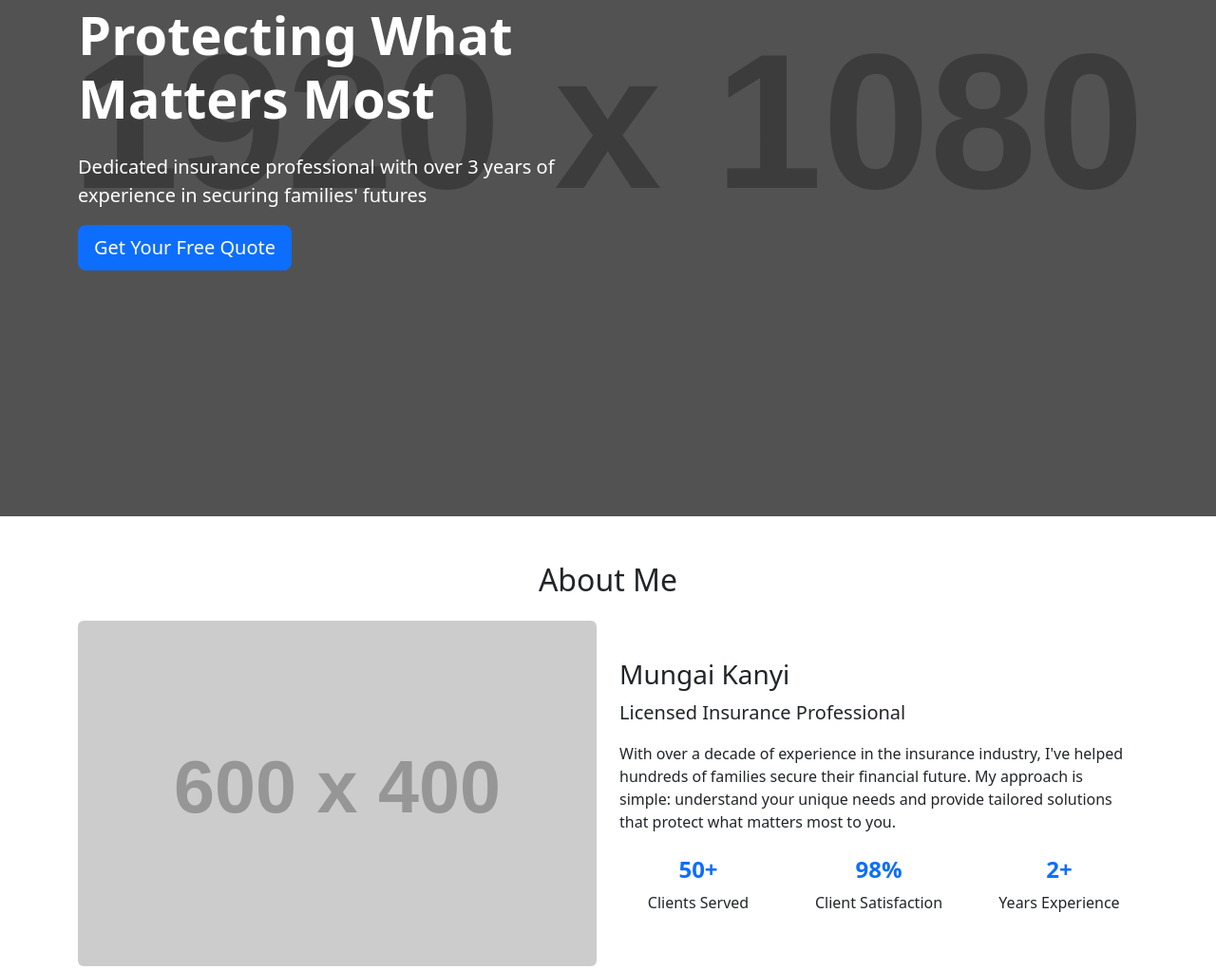
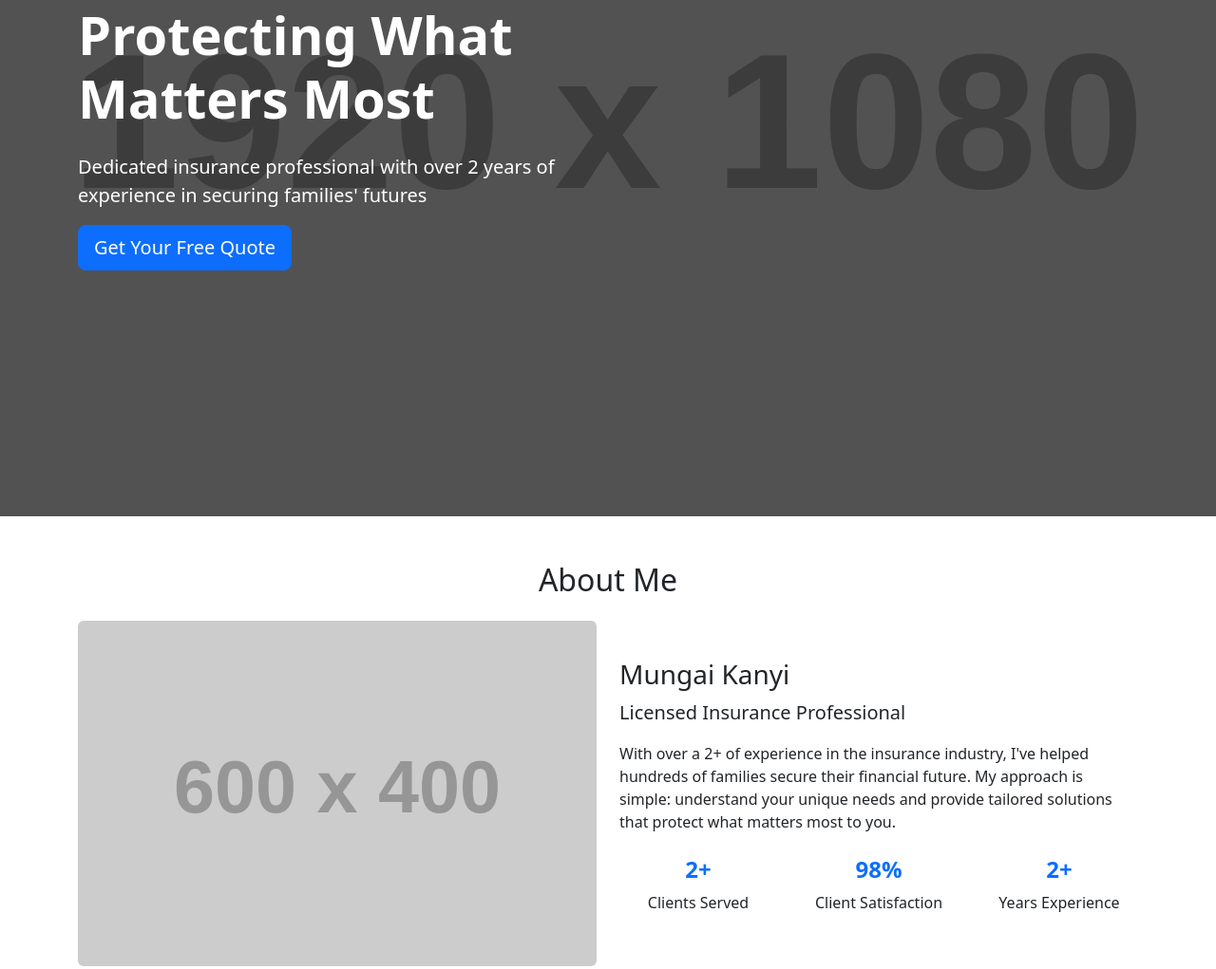
Before and after one commit to its-gutheras/I_am_Mungai_Kanyi, a plain HTML site: page index.html in a window 1280 px wide. Shown: the part 256-1277 px from the top of the page at 95% size. Drawn offline with nearby package versions, Linux system fonts and the light colour scheme; placeholder pictures from the web are drawn by us.

Commit message:
Add files via upload
intro-change

```diff
--- a/index.html
+++ b/index.html
@@ -34,7 +34,7 @@
             <div class="row">
                 <div class="col-lg-6">
                     <h1>Protecting What Matters Most</h1>
-                    <p class="lead">Dedicated insurance professional with over 3 years of experience in securing families' futures</p>
+                    <p class="lead">Dedicated insurance professional with over 2 years of experience in securing families' futures</p>
                     <a href="#contact" class="btn btn-primary btn-lg">Get Your Free Quote</a>
                 </div>
             </div>
@@ -52,11 +52,11 @@
                 <div class="col-lg-6">
                     <h3>Mungai Kanyi</h3>
                     <p class="lead">Licensed Insurance Professional</p>
-                    <p>With over a decade of experience in the insurance industry, I've helped hundreds of families secure their financial future. My approach is simple: understand your unique needs and provide tailored solutions that protect what matters most to you.</p>
+                    <p>With over a 2+ of experience in the insurance industry, I've helped hundreds of families secure their financial future. My approach is simple: understand your unique needs and provide tailored solutions that protect what matters most to you.</p>
                     <div class="achievements mt-4">
                         <div class="row g-4">
                             <div class="col-md-4 text-center">
-                                <h4>50+</h4>
+                                <h4>2+</h4>
                                 <p>Clients Served</p>
                             </div>
                             <div class="col-md-4 text-center">
```
